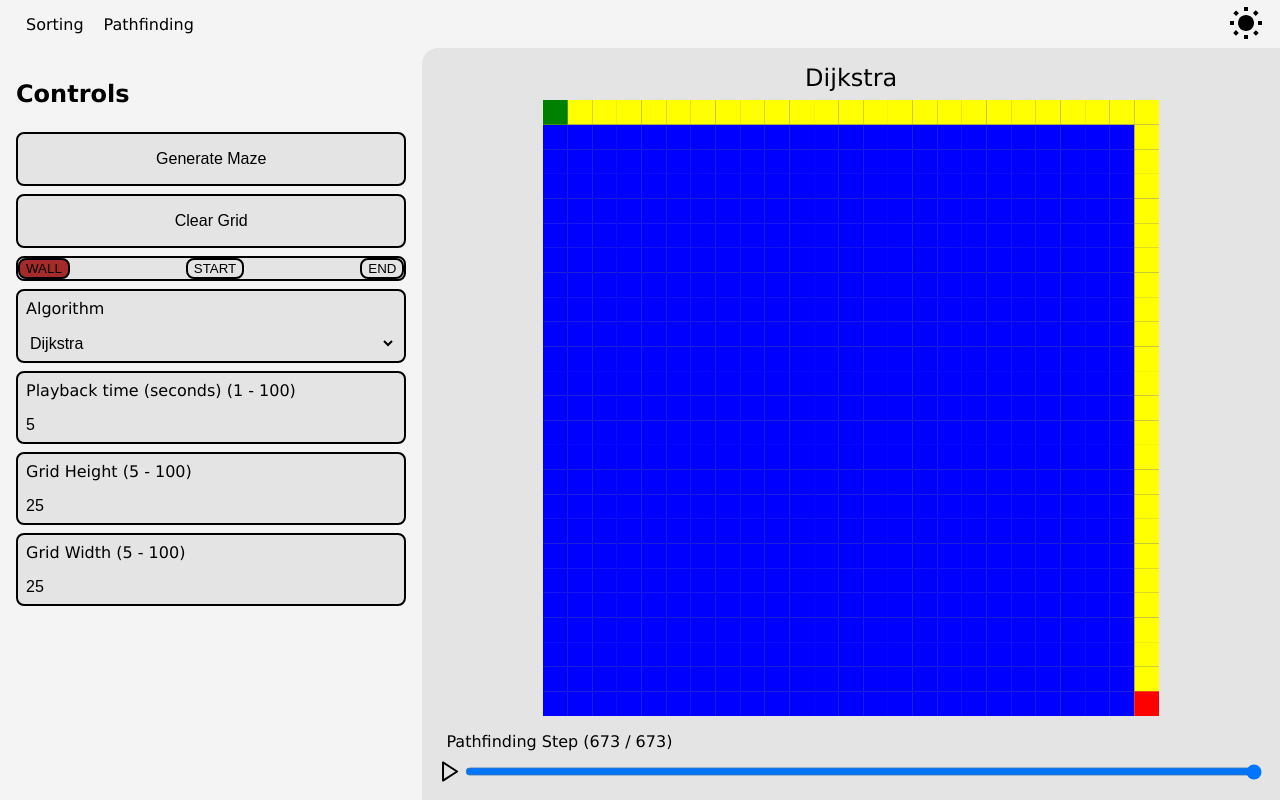
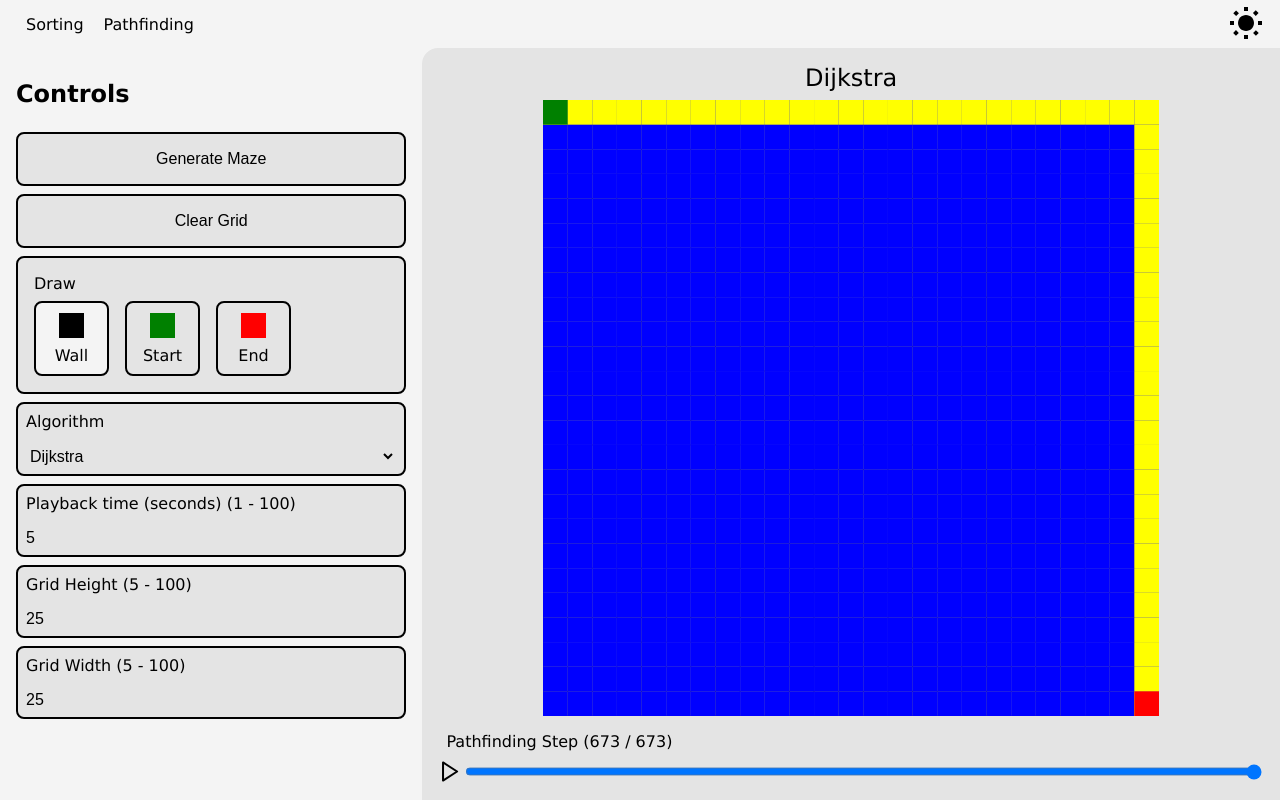
Before and after one commit to aboutBlank-dev/path-finding-sorting-visualizer, a React (Vite) app: page /pathfinding-visualizer/dijkstra in a window 1280 px wide. Built offline with nearby package versions, Linux system fonts and the light colour scheme.

Commit message:
styled draw buttons in controls panel

```diff
--- a/src/App.tsx
+++ b/src/App.tsx
@@ -32,7 +32,7 @@ function App() {
             </PathfindingContextProvider>
           }
         />
-        //Redirect to sorting visualizer if URL is invalid
+        //Redirect to sorting visualizer for any invalid path
         <Route
           path='*'
           element={
--- a/src/algorithms/pathfinding/dijkstra.ts
+++ b/src/algorithms/pathfinding/dijkstra.ts
@@ -87,7 +87,6 @@ export function dijkstra(
     });
 
     if (x === end.x && y === end.y) {
-      console.log("end found");
       //End node found
       const path: Position[] = [];
       let temp = current;
@@ -98,6 +97,7 @@ export function dijkstra(
         path.push({ x, y });
         temp = { x, y };
       }
+
       //reverse the path
       path.reverse();
 
--- a/src/components/pathfinding/drawButtons.tsx
+++ b/src/components/pathfinding/drawButtons.tsx
@@ -10,34 +10,48 @@ export default function DrawButtons({
   onDrawButtonClick,
 }: DrawButtonsProps) {
   return (
-    <div className='draw-buttons-container'>
-      <button
-        className={
-          "draw-button " +
-          (drawMode === PathfindingDrawMode.WALL ? " active" : "")
-        }
-        onClick={() => onDrawButtonClick(PathfindingDrawMode.WALL)}
-      >
-        WALL
-      </button>
-      <button
-        className={
-          "draw-button" +
-          (drawMode === PathfindingDrawMode.START ? " active" : "")
-        }
-        onClick={() => onDrawButtonClick(PathfindingDrawMode.START)}
-      >
-        START
-      </button>
-      <button
-        className={
-          "draw-button " +
-          (drawMode === PathfindingDrawMode.END ? " active" : "")
-        }
-        onClick={() => onDrawButtonClick(PathfindingDrawMode.END)}
-      >
-        END
-      </button>
+    <div className='draw-buttons-component'>
+      <div> Draw </div>
+      <div className='buttons-container'>
+        <DrawButton
+          buttonDrawMode={PathfindingDrawMode.WALL}
+          currentDrawMode={drawMode}
+          onClicked={onDrawButtonClick}
+        />
+        <DrawButton
+          buttonDrawMode={PathfindingDrawMode.START}
+          currentDrawMode={drawMode}
+          onClicked={onDrawButtonClick}
+        />
+        <DrawButton
+          buttonDrawMode={PathfindingDrawMode.END}
+          currentDrawMode={drawMode}
+          onClicked={onDrawButtonClick}
+        />
+      </div>
     </div>
   );
 }
+
+type DrawButtonProps = {
+  currentDrawMode: PathfindingDrawMode;
+  buttonDrawMode: PathfindingDrawMode;
+  onClicked: (newDrawMode: PathfindingDrawMode) => void;
+};
+
+function DrawButton({
+  currentDrawMode,
+  buttonDrawMode,
+  onClicked,
+}: DrawButtonProps) {
+  const active = currentDrawMode === buttonDrawMode;
+  let className = "draw-button";
+  if (active) className += " active";
+
+  return (
+    <div className={className} onClick={() => onClicked(buttonDrawMode)}>
+      <div id={PathfindingDrawMode[buttonDrawMode]}></div>
+      <span>{PathfindingDrawMode[buttonDrawMode].toLowerCase()}</span>
+    </div>
+  );
+}
--- a/src/components/pathfinding/pathfindingCanvas.tsx
+++ b/src/components/pathfinding/pathfindingCanvas.tsx
@@ -20,6 +20,7 @@ type PathfindingCanvasProps = {
   pathfindingSteps: PathfindingIterationStep[];
   visualizeMode: PathfindingVisualizeMode;
   drawMode: PathfindingDrawMode;
+  drawingEnabled: boolean;
   onGridChange: (grid: PathfindingGrid) => void;
   onInteraction: () => void;
 };
@@ -34,6 +35,7 @@ export default function PathfindingCanvas({
   mazeGrid,
   pathfindingSteps,
   visualizeMode,
+  drawingEnabled,
   drawMode,
   onGridChange,
   onInteraction,
@@ -87,9 +89,6 @@ export default function PathfindingCanvas({
     if (ctx && foregroundCanvas) {
       ctx.clearRect(0, 0, foregroundCanvas.width, foregroundCanvas.height);
 
-      const cellWidth = foregroundCanvas.width / inputGrid.width;
-      const cellHeight = foregroundCanvas.height / inputGrid.height;
-
       const grid =
         visualizeMode === PathfindingVisualizeMode.MAZE ? mazeGrid : inputGrid;
 
@@ -114,6 +113,8 @@ export default function PathfindingCanvas({
   };
 
   const handleMouseDown = (e: React.MouseEvent) => {
+    if (!drawingEnabled) return;
+
     const canvas = foregroundCanvasRef.current;
     if (!canvas) return;
 
@@ -130,12 +131,16 @@ export default function PathfindingCanvas({
   };
 
   const handleMouseUp = () => {
+    if (!drawingEnabled) return;
+
     isMouseDown.current = false;
     paintedThisUpdate.current = false;
     firstDragNodeType.current = null;
   };
 
   const handleMouseMove = (e: React.MouseEvent) => {
+    if (!drawingEnabled) return;
+
     const canvas = foregroundCanvasRef.current;
     if (isMouseDown.current && canvas) {
       const { x, y } = getCellFromMousePosition(
--- a/src/components/pathfinding/pathfindingControlsPanel.tsx
+++ b/src/components/pathfinding/pathfindingControlsPanel.tsx
@@ -20,6 +20,7 @@ export default function PathfindingControlsPanel(props: PanelProps) {
     }
   };
 
+  console.log(pathfindingContext.drawingEnabled);
   return (
     <Panel {...props} minSize={20}>
       <div className='controls-section'>
@@ -36,10 +37,12 @@ export default function PathfindingControlsPanel(props: PanelProps) {
         >
           Clear Grid
         </button>
-        <DrawButtons
-          drawMode={pathfindingContext.drawMode}
-          onDrawButtonClick={pathfindingContext.setDrawMode}
-        />
+        {pathfindingContext.drawingEnabled ? (
+          <DrawButtons
+            drawMode={pathfindingContext.drawMode}
+            onDrawButtonClick={pathfindingContext.setDrawMode}
+          />
+        ) : null}
         <DropDown
           id='algorithm-dropdown'
           label='Algorithm'
--- a/src/components/pathfinding/pathfindingVisualizePanel.tsx
+++ b/src/components/pathfinding/pathfindingVisualizePanel.tsx
@@ -78,6 +78,7 @@ export default function PathfindingControlsPanel(props: PanelProps) {
             pathfindingSteps={pathfindingSteps}
             visualizeMode={canvasMode}
             drawMode={pathfindingContext.drawMode}
+            drawingEnabled={pathfindingContext.drawingEnabled}
             onGridChange={onCanvasGridChange}
             onInteraction={setPathfindingCanvasMode}
           />
--- a/src/contexts/pathfindingContext.tsx
+++ b/src/contexts/pathfindingContext.tsx
@@ -9,6 +9,7 @@ import aStar from "../algorithms/pathfinding/aStar";
 import { dfs } from "../algorithms/pathfinding/dfs";
 import { bfs } from "../algorithms/pathfinding/bfs";
 import { dijkstra } from "../algorithms/pathfinding/dijkstra";
+import useMediaQuery from "../hooks/useMediaQuery";
 
 export enum PathfindingDrawMode {
   WALL,
@@ -37,6 +38,7 @@ export type PathfindingContextType = {
   clearGrid: () => void;
   mazeGenerationSteps: MazeGenerationStep[];
   generateMaze: () => void;
+  drawingEnabled: boolean;
   drawMode: PathfindingDrawMode;
   setDrawMode: (mode: PathfindingDrawMode) => void;
 };
@@ -49,6 +51,7 @@ const PathfindingContext = createContext<PathfindingContextType>({
   inputGrid: {} as PathfindingGrid,
   mazeGenerationSteps: [],
   pathfindingIterationSteps: [],
+  drawingEnabled: false,
   drawMode: PathfindingDrawMode.WALL,
   setAlgorithm: () => {},
   setPlaybackTime: () => {},
@@ -88,6 +91,8 @@ export function PathfindingContextProvider({
   >([]);
   const [drawMode, setDrawMode] =
     useState<PathfindingDrawMode>(DEFAULT_DRAW_MODE);
+
+  const drawingEnabled = !useMediaQuery("(max-width: 768px)");
 
   const generateInput = () => {
     const emptyGrid = GridUtils.createEmptyGrid(
@@ -141,6 +146,7 @@ export function PathfindingContextProvider({
         clearGrid: clearGrid,
         mazeGenerationSteps: mazeGenerationSteps,
         generateMaze: generateMaze,
+        drawingEnabled: drawingEnabled,
         drawMode: drawMode,
         setDrawMode: setDrawMode,
       }}
--- a/src/pages/Pathfinding.css
+++ b/src/pages/Pathfinding.css
@@ -53,20 +53,67 @@
   cursor: pointer;
 }
 
-.draw-buttons-container {
+.draw-buttons-component {
   display: flex;
-  justify-content: space-between;
+  flex-direction: column;
   background-color: var(--bg-color-2);
   border: 2px solid black;
   border-radius: 0.5rem;
+  padding: 1rem;
+  color: var(--text-color);
+}
+
+.buttons-container {
+  display: flex;
+  justify-content: left;
+  gap: 1rem;
+  width: 100%;
+  padding-top: 0.5rem;
+  overflow: auto;
 }
 
 .draw-button {
+  display: flex;
+  flex-direction: column;
+  justify-content: center;
+  align-items: center;
+  gap: 0.5rem;
+
   background-color: var(--bg-color-2);
   border: 2px solid black;
   border-radius: 0.5rem;
+  padding: 0.5rem;
+
+  min-width: 75px;
+  min-height: 75px;
+
+  text-transform: capitalize;
+}
+
+.draw-button:hover {
+  background-color: var(--bg-color-1);
+  cursor: pointer;
 }
 
 .draw-button.active {
-  background-color: brown;
+  background-color: var(--bg-color-1);
 }
+
+/*THE FOLLOWING IS USED FOR THE DIFFERENT DRAW BUTTONS*/
+#WALL {
+  width: 25px;
+  height: 25px;
+  background-color: black;
+}
+
+#START {
+  width: 25px;
+  height: 25px;
+  background-color: green;
+}
+
+#END {
+  width: 25px;
+  height: 25px;
+  background-color: red;
+}
```
